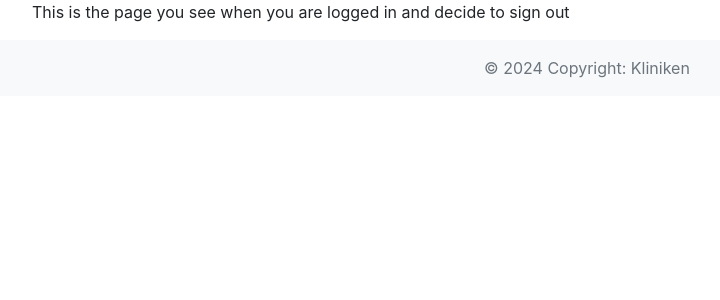
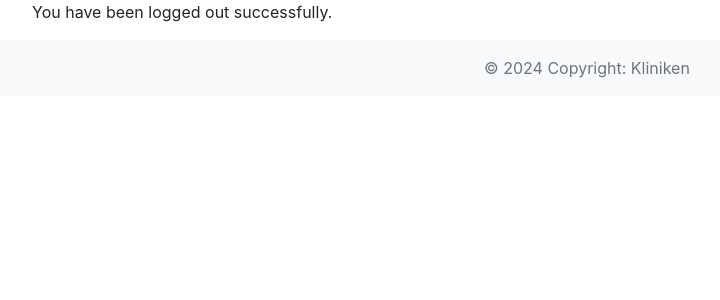
Before and after one commit to chrisgustafsson/kliniken-pp4, a Django app: template kliniken/templates/signout.html in a window 1280 px wide. Shown: the part 56-356 px from the top of the page, without its empty margins (53-773 px from the left). Run offline with Django 4.2, Linux system fonts and the light colour scheme; the template is opened without the code that fills it, so the values that code supplies are empty; parts of the project's set-up code (start-up, migrations or seed data) failed here and were passed over; some libraries are stand-ins or nearby versions.

Commit message:
UPDATE html on signout

```diff
--- a/kliniken/templates/signout.html
+++ b/kliniken/templates/signout.html
@@ -1,4 +1,4 @@
 {% extends "base.html" %} {% block title %}Home{% endblock %} {% block content%}
-<p>This is the page you see when you are logged in and decide to sign out</p>
+<p>You have been logged out successfully.</p>
 
 {% endblock %}
```
